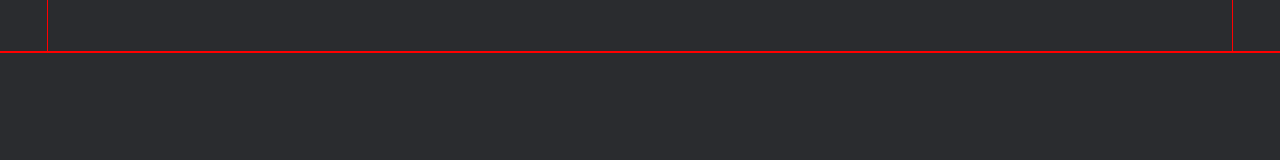
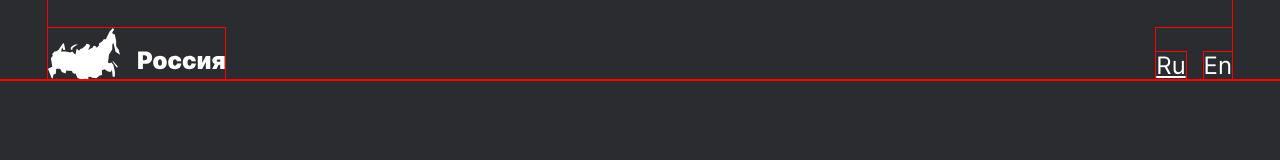
Before and after one commit to kibardinvladislav/russian-travel, a plain HTML site: page index.html in a window 1280 px wide. Drawn offline with Linux system fonts and the light colour scheme.

Commit message:
Add header

```diff
--- a/index.css
+++ b/index.css
@@ -13,6 +13,26 @@
 
 .header {
   height: 52px;
+  padding-top: 28px;
+  display: flex;
+  justify-content: space-between;
+}
+
+.header__lang-links {
+  display: flex;
+  align-items: flex-end;
+  gap: 18px;
+}
+
+.header__lang-link {
+  color: #ffffff;
+  font-size: 24px;
+  line-height: 28px;
+  text-decoration: none;
+}
+
+.header__lang-link_active {
+  text-decoration: underline;
 }
 
 .header-logo {
--- a/index.html
+++ b/index.html
@@ -8,7 +8,13 @@
   </head>
 
   <body class="page">
-    <header class="header page__section"></header>
+    <header class="header page__section">
+      <img src="./images/header-logo.svg" alt="Карта России" class="header__logo" />
+      <div class="header__lang-links">
+        <a href="#" class="header__lang-link header__lang-link_active">Ru</a>
+        <a href="#" class="header__lang-link">En</a>
+      </div>
+    </header>
 
     <main class="content">
       <section class="lead page__section page__section_xl_container"></section>
```
